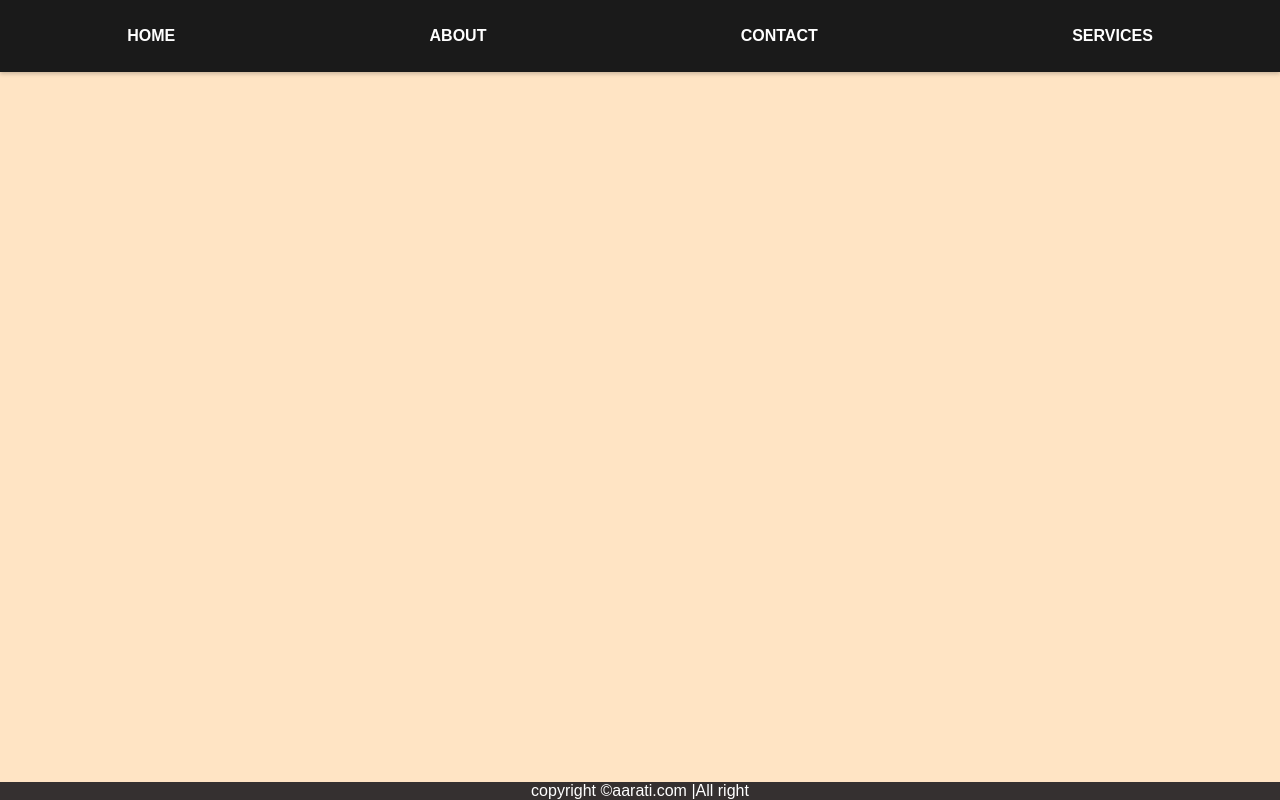
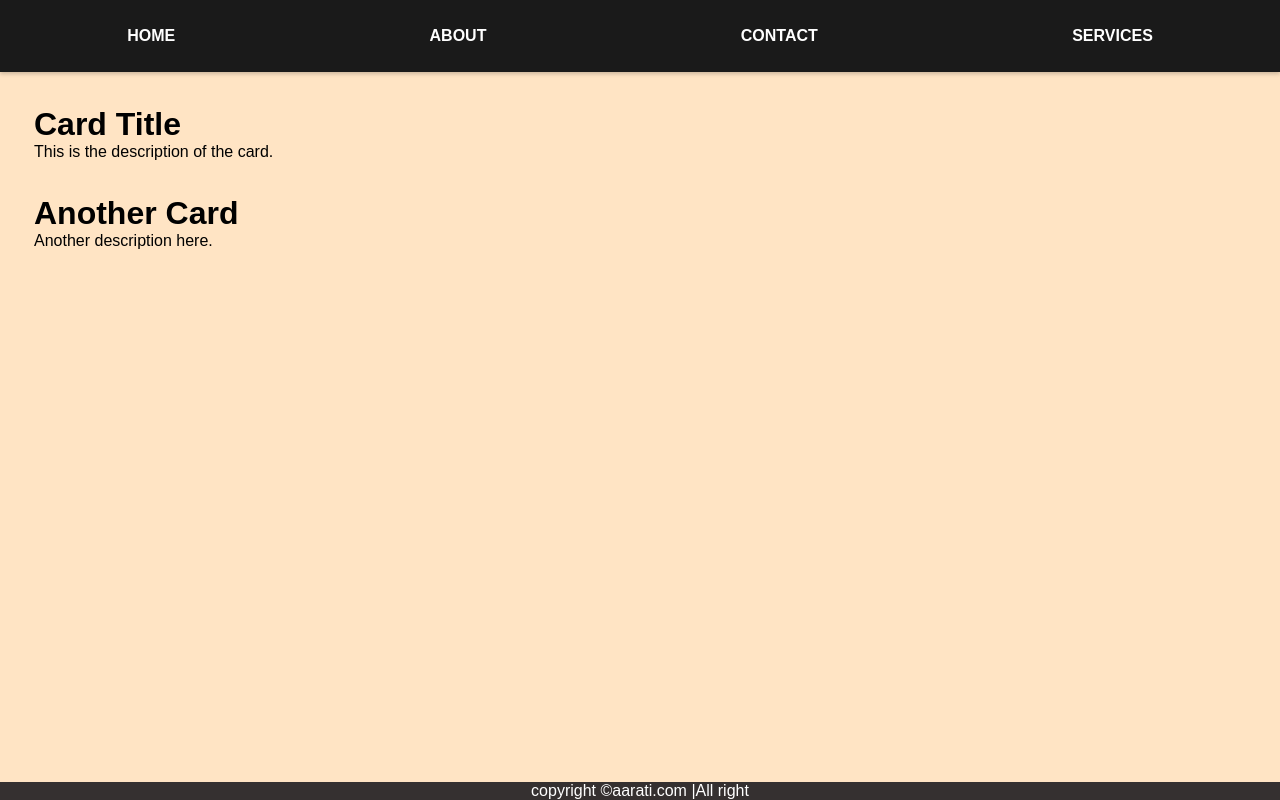
Before and after one commit to aarati01/ViteFirstProject, a React (Vite) app: page / in a window 1280 px wide. Built offline with nearby package versions, Linux system fonts and the light colour scheme.

Commit message:
props is install

```diff
--- a/package.json
+++ b/package.json
@@ -10,6 +10,7 @@
     "preview": "vite preview"
   },
   "dependencies": {
+    "prop-types": "^15.8.1",
     "react": "^18.3.1",
     "react-dom": "^18.3.1"
   },
--- a/src/App.jsx
+++ b/src/App.jsx
@@ -1,5 +1,6 @@
 // import Navbar from "./components/Navbar"
 
+import Card from "./components/card"
 import Footer from "./components/Footer"
 import Navbar from "./components/Navbar"
 
@@ -9,6 +10,13 @@ function App() {
     <>
 
       <Navbar/>
+      <div className="cards">
+      <Card title="Card Title" description="This is the description of the card." />
+      <Card title="Another Card" description="Another description here." />
+        <Card/>
+        <Card/>
+
+      </div>
       <Footer/>
     </>
   )
--- /dev/null
+++ b/src/components/Card.css
@@ -0,0 +1,6 @@
+.Card{
+    width: 20vw;
+    border:2px solid balck;
+    margin: 34px;
+
+}
--- a/src/components/card.jsx
+++ b/src/components/card.jsx
@@ -1,10 +1,15 @@
-
-const card = () => {
-  return (
-    <div>
-
-    </div>
+import "../components/Card.css"
+import PropTypes from "prop-types"
+const Card = (props) => {
+    return (
+      <div className="Card">
+        <h1>{props.title}</h1>
+        <p>{props.description}</p>
+      </div>
   )
 }
-
-export default card
+Card.propTypes={
+    title: PropTypes.string,
+    description:PropTypes.string
+}
+export default Card
```
Also changed, not shown: 1 other file (tests, documents, lock files or other folders).
